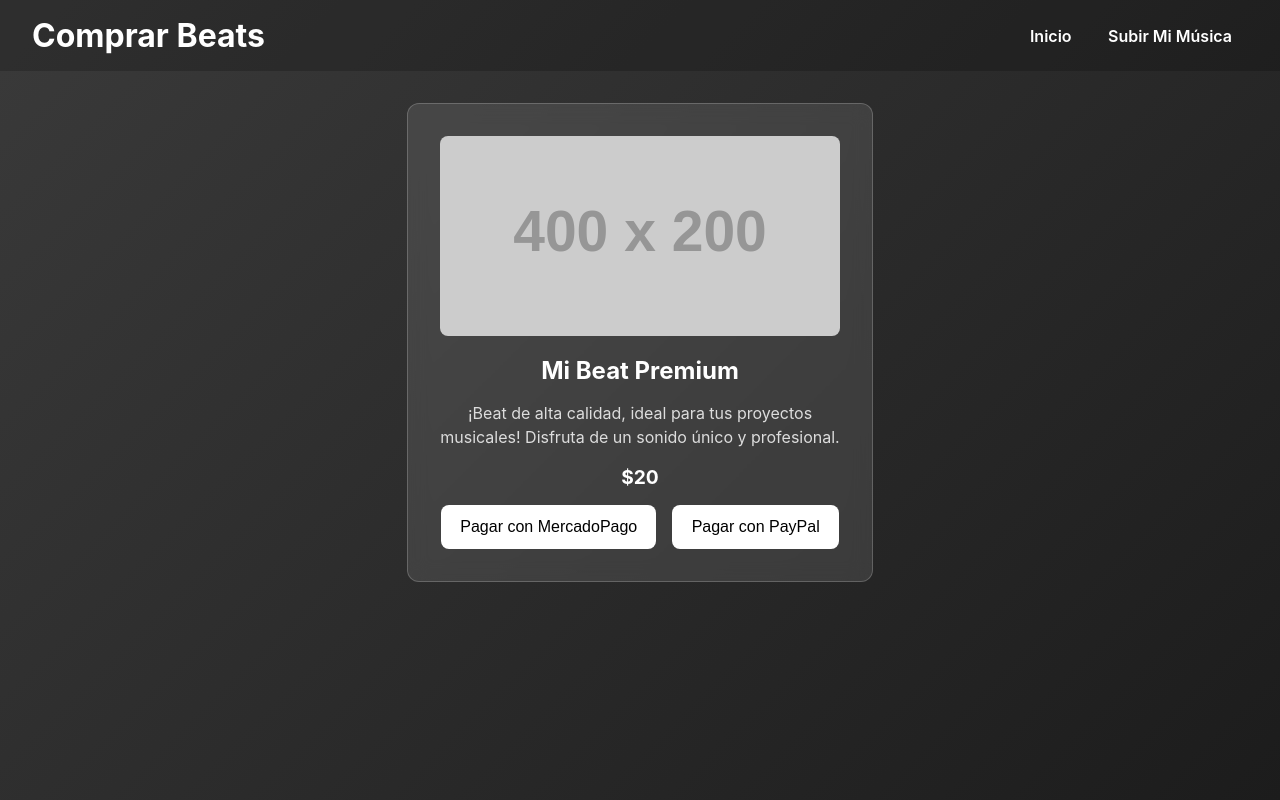
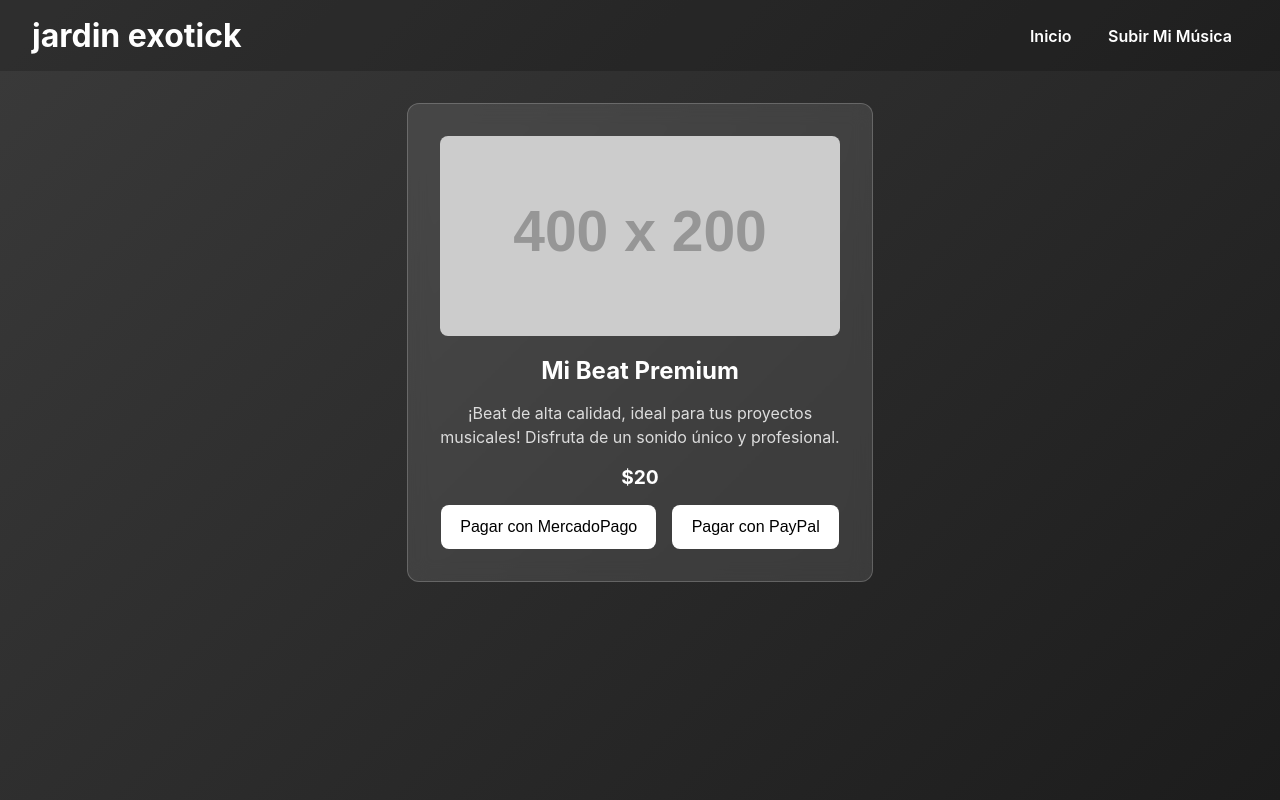
Before and after one commit to muellebeats/jardinexotick, a plain HTML site: page comprarBeats.html in a window 1280 px wide. Drawn offline with Linux system fonts and the light colour scheme; placeholder pictures from the web are drawn by us.

Commit message:
Update comprarBeats.html

```diff
--- a/comprarBeats.html
+++ b/comprarBeats.html
@@ -110,7 +110,8 @@
 <body>
   <!-- Encabezado con navegación -->
   <header>
-    <h1>Comprar Beats</h1>
+    <!-- Texto del encabezado modificado -->
+    <h1>jardin exotick</h1>
     <nav>
       <a href="index.html">Inicio</a>
       <a href="aplicarMusica.html">Subir Mi Música</a>
```
